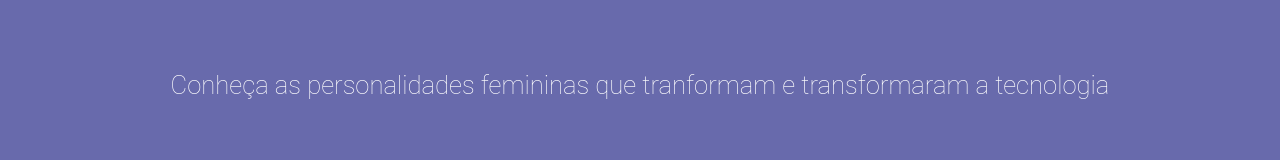
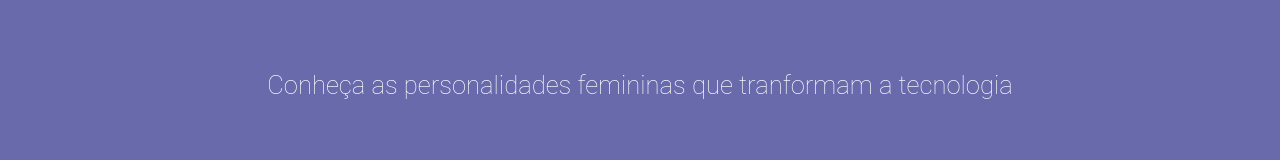
Before and after one commit to Estrela-Marques/projeto-front-end, a React (Vite) app: page / in a window 1280 px wide. Shown: the part 165-325 px from the top of the page. Built offline with nearby package versions, Linux system fonts and the light colour scheme; no server answers.

Commit message:
Update Content.jsx

```diff
--- a/src/components/Content.jsx
+++ b/src/components/Content.jsx
@@ -68,7 +68,7 @@ export function Content() {
     <>
       <Header
         title='Mulheres em Tech Brasil'
-        subtitle='Conheça as personalidades femininas que tranformam e transformaram a tecnologia'
+        subtitle='Conheça as personalidades femininas que tranformam a tecnologia'
         image={listaImg}
       />
       <div className={styles.projectsContainer}>
```
